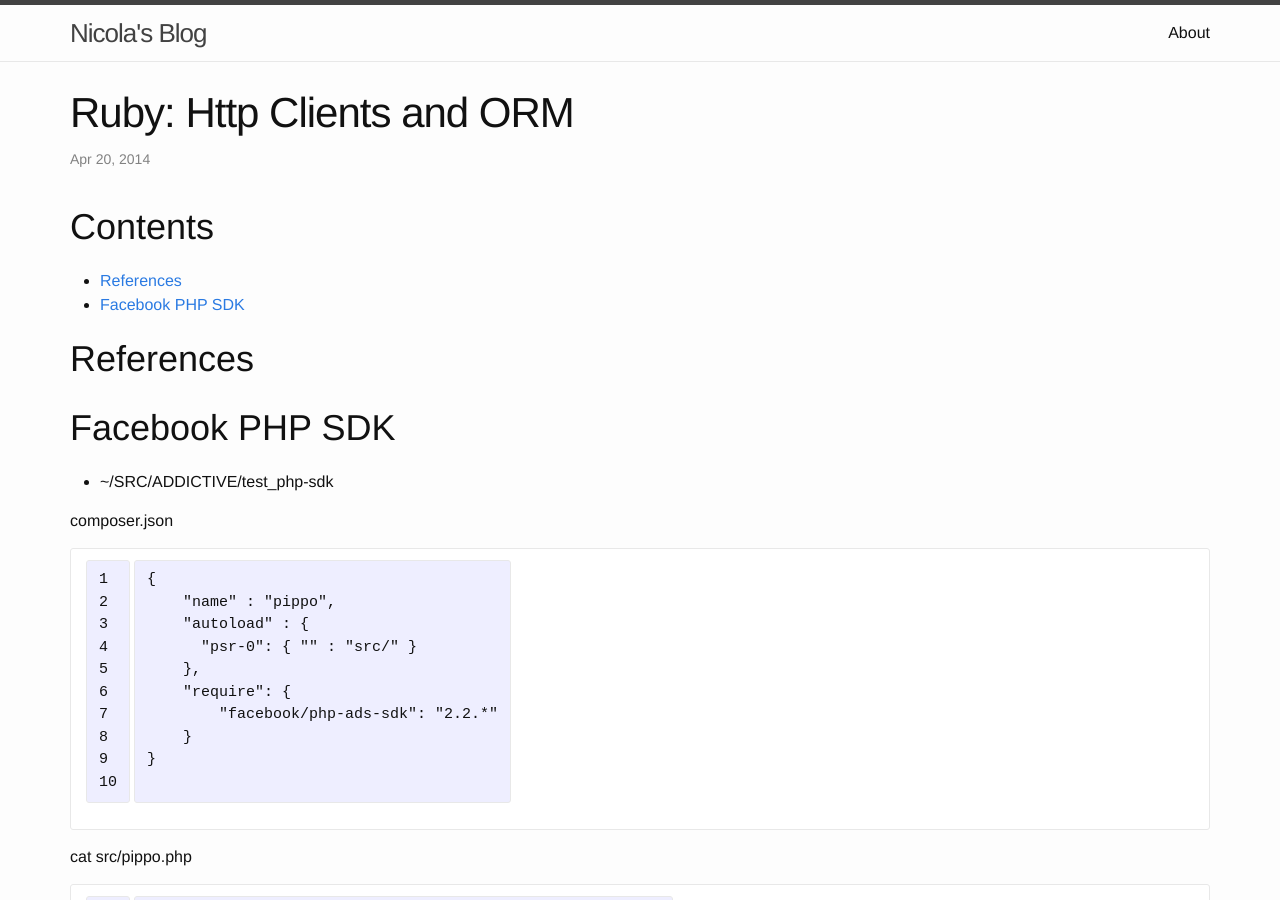
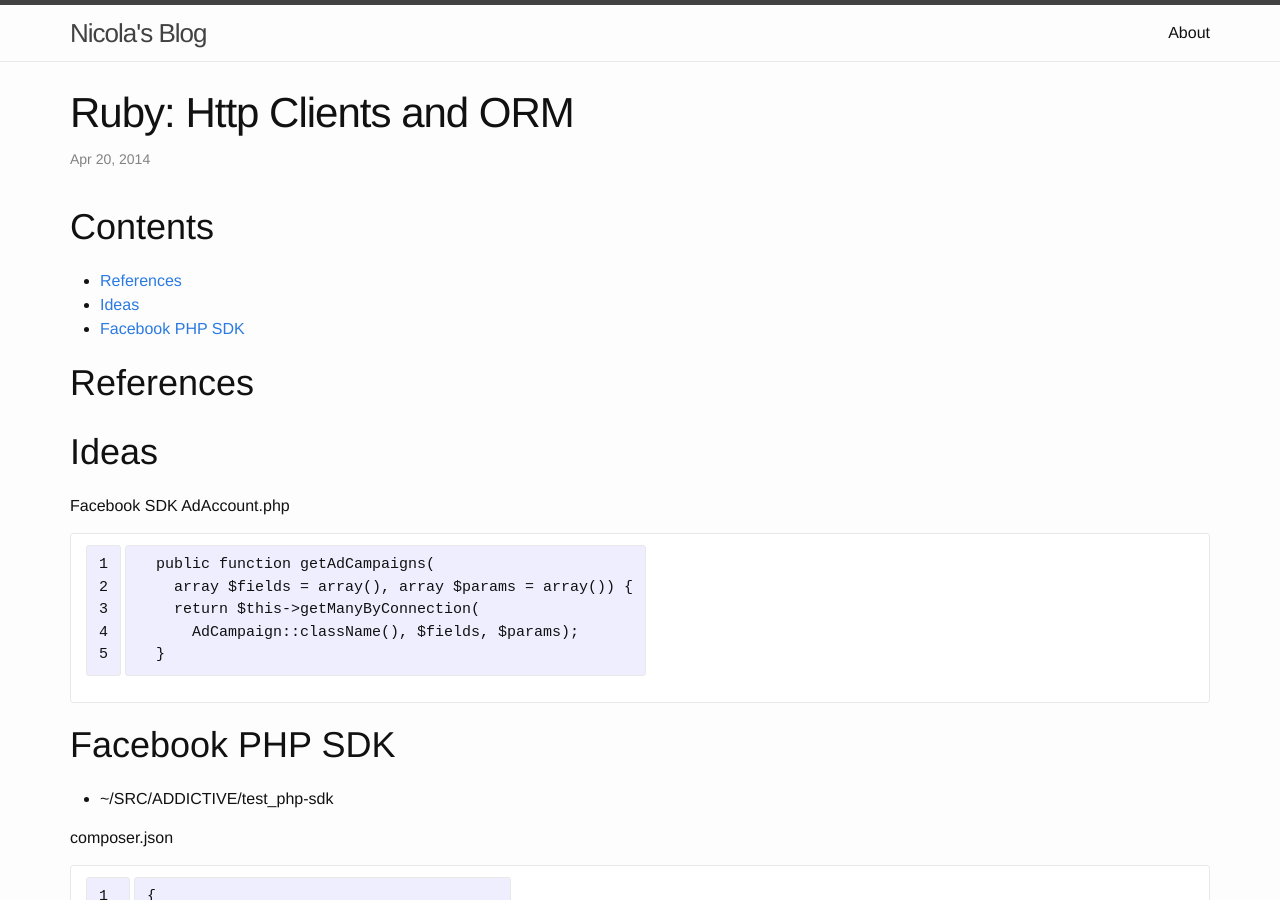
Before and after one commit to breezeight/nicola_blog, a Jekyll site: the page built from _guides/ruby_facebook_ads.markdown, in a window 1280 px wide and 900 px high. Built offline with Jekyll 4.4.1, drawn with Linux system fonts in a browser that asks for light colours.

Commit message:
Ruby FB ads client notes

```diff
--- a/_guides/ruby_facebook_ads.markdown
+++ b/_guides/ruby_facebook_ads.markdown
@@ -13,6 +13,18 @@ categories: ["ruby"]
 {:toc}
 
 # References
+
+# Ideas
+
+Facebook SDK AdAccount.php
+
+~~~
+  public function getAdCampaigns(
+    array $fields = array(), array $params = array()) {
+    return $this->getManyByConnection(
+      AdCampaign::className(), $fields, $params);
+  }
+~~~
 
 
 
```
